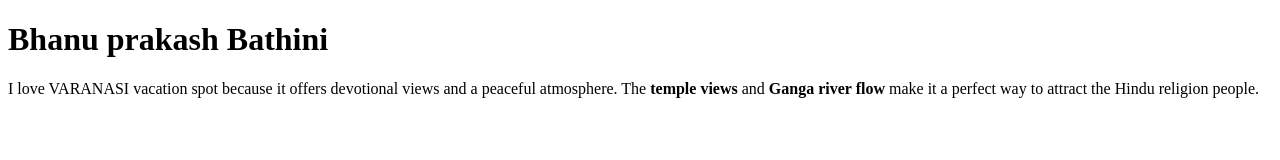
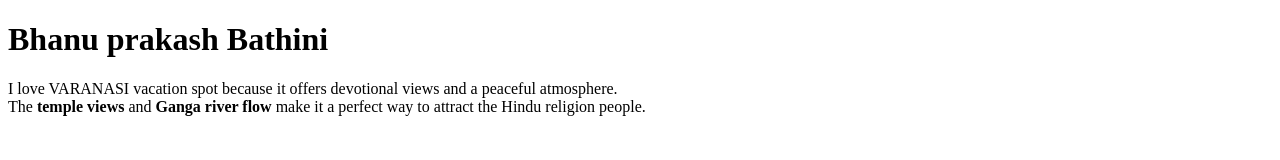
Before and after one commit to 44-563-WebApps-F23/44563-webapps-f23-assignment3-Bhanu20022003, a plain HTML site: page index.html in a window 1280 px wide. Drawn offline with Linux system fonts and the light colour scheme.

Commit message:
Update index.html

```diff
--- a/index.html
+++ b/index.html
@@ -5,7 +5,7 @@
 </head>
 <body>
    <h1>Bhanu prakash Bathini </h1>
-   <p>I love VARANASI vacation spot because it offers devotional views and a peaceful atmosphere.
+   <p>I love VARANASI vacation spot because it offers devotional views and a peaceful atmosphere.<br>
     The <strong>temple views </strong> and <strong>Ganga river flow</strong> make it a perfect way to attract the Hindu religion people.</p>
 </body>
 </html>
```
